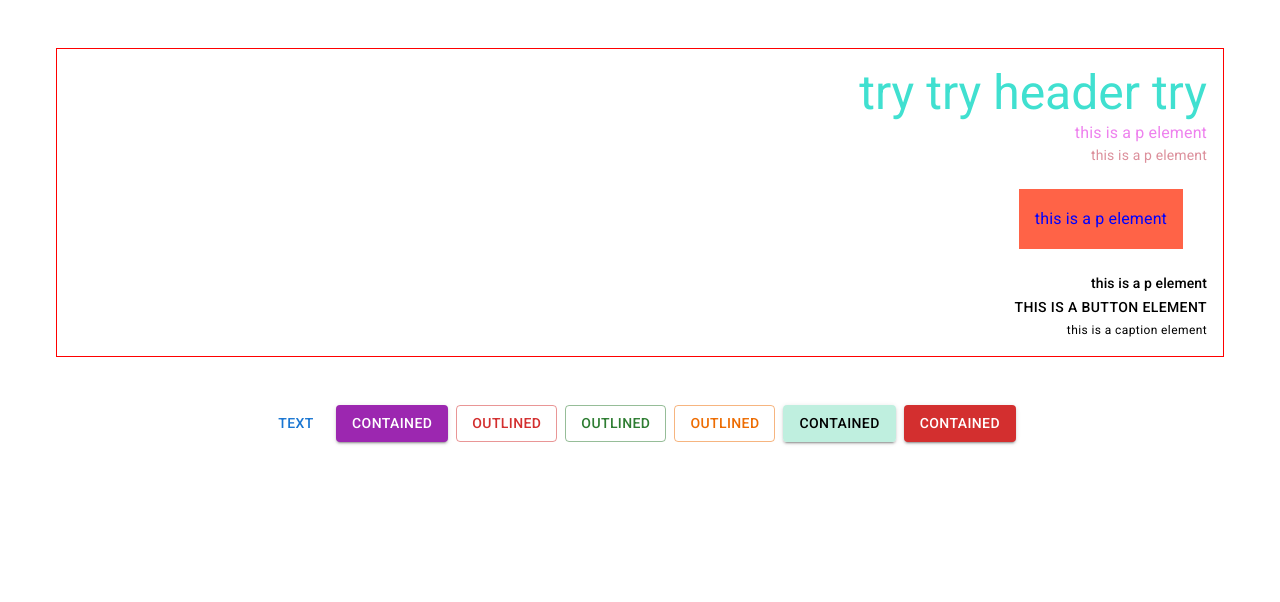
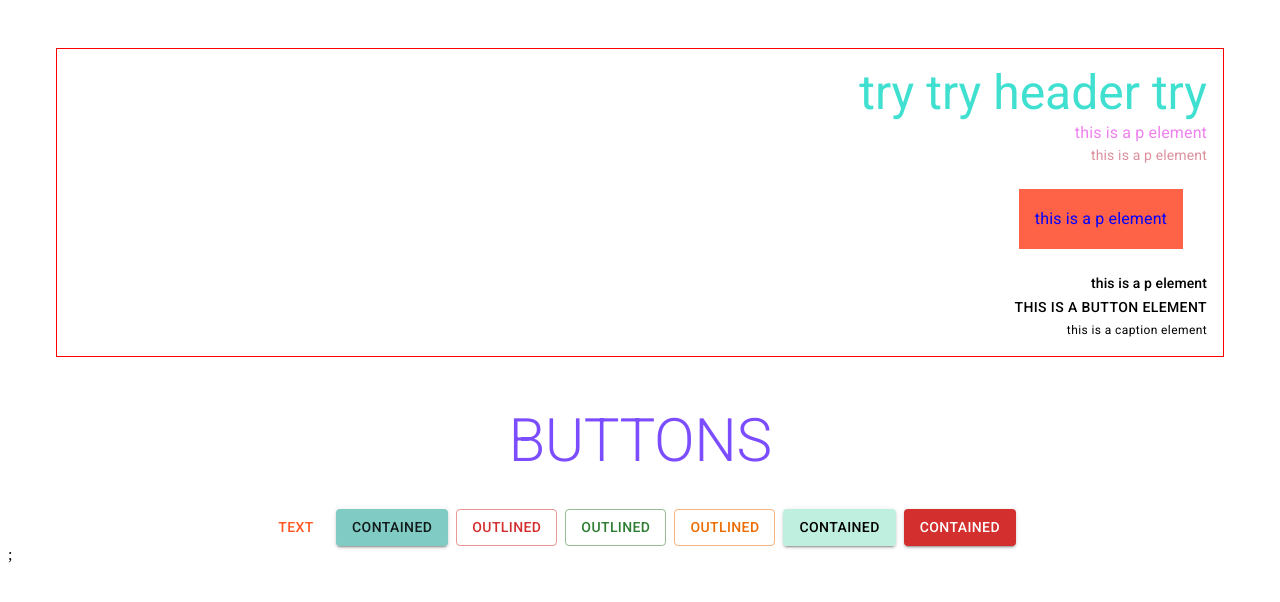
Before and after one commit to psyBeth/rc19-material-ui, a React (Create React App) app: page / in a window 1280 px wide. Shown: the top 602 px of the page. Built offline with nearby package versions, Linux system fonts and the light colour scheme.

Commit message:
custom theme and colors

```diff
--- a/src/App.js
+++ b/src/App.js
@@ -1,7 +1,30 @@
 import Home from "./pages/Home";
+import { createTheme, ThemeProvider } from "@mui/material";
+import { deepOrange, deepPurple, teal } from "@mui/material/colors";
 
 function App() {
-  return <Home />;
-}
+
+  const theme = createTheme({
+    palette: {
+      primary: {
+        main: deepOrange[500],
+      },
+      secondary: {
+        main: teal[200],
+      },
+      purnavy: {
+        main: deepPurple["A200"],
+        light: deepPurple["A100"],
+        dark: deepPurple["A400"],
+      },
+    },
+  });
+
+  return (
+    <ThemeProvider theme={theme} >
+      <Home />;
+    </ThemeProvider>
+  )
+};
 
 export default App;
--- a/src/components/TypoButtons.jsx
+++ b/src/components/TypoButtons.jsx
@@ -44,6 +44,10 @@ const TypoButtons = () => {
                 </div>
             </Box>
 
+            <Typography variant='h2' align='center' mt={4} color={"purnavy.main"}>
+                BUTTONS
+            </Typography>
+
             <Stack
                 direction={"row"}
                 mt={4}
```
